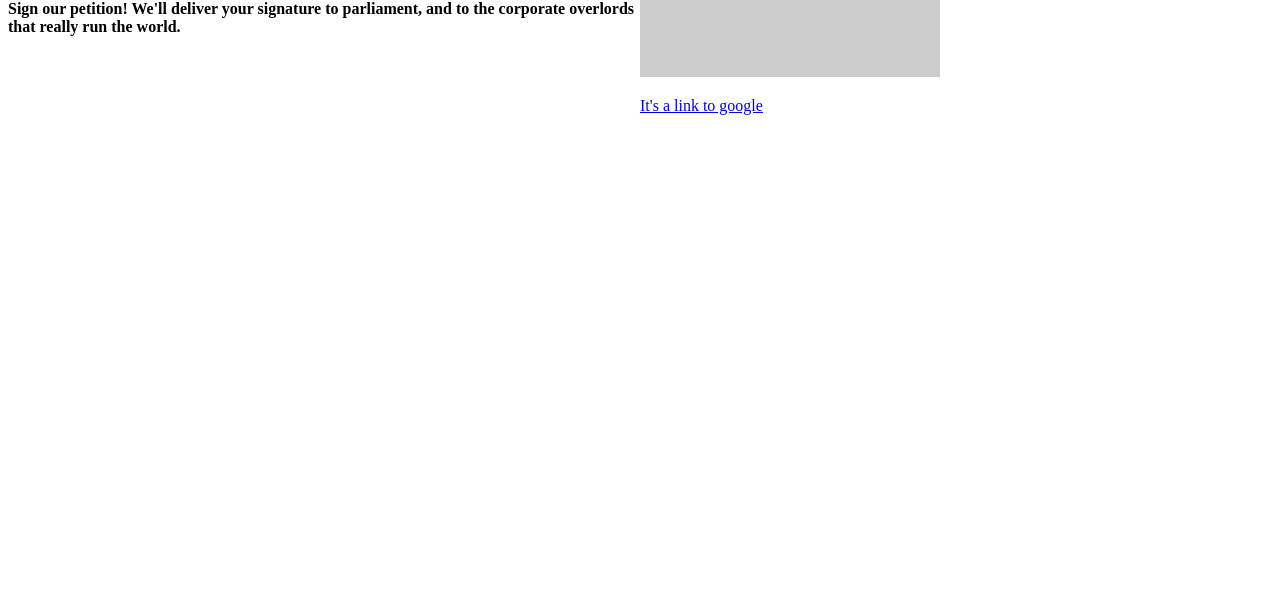
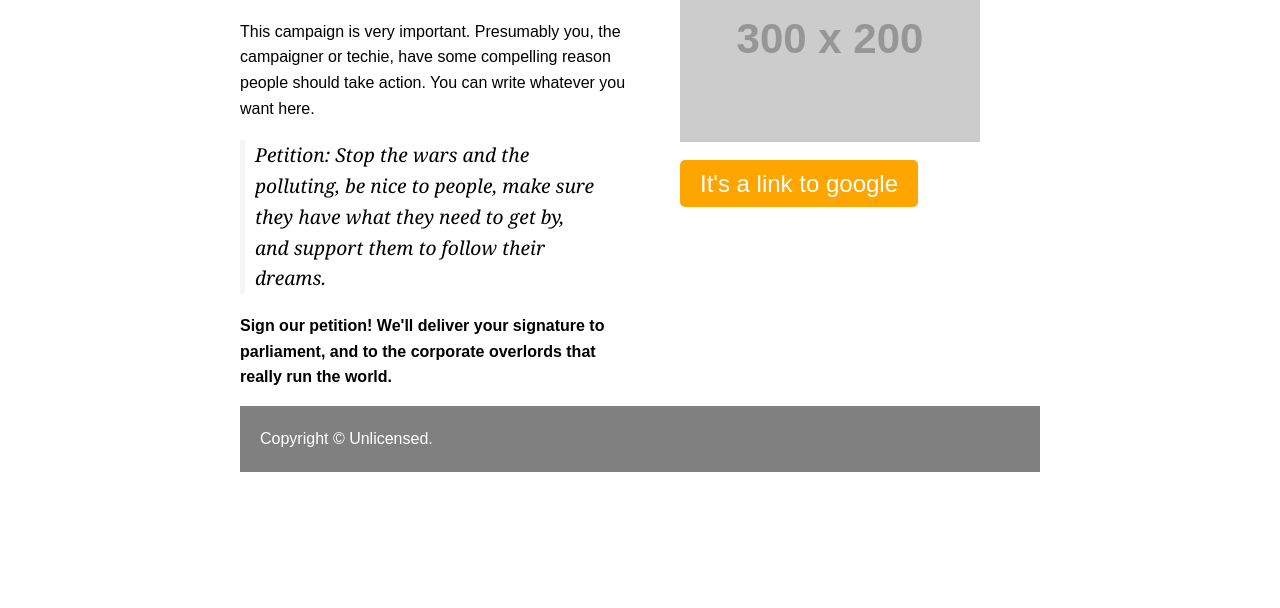
Before and after one commit to the-open/learn-to-code-examples, a plain HTML site: page index.html in a window 1280 px wide. Shown: the part 192-800 px from the top of the page. Drawn offline with Linux system fonts and the light colour scheme; placeholder pictures from the web are drawn by us.

Commit message:
Add css from lesson 2

```diff
--- a/index.html
+++ b/index.html
@@ -4,15 +4,70 @@
     <title>
       My Campaign To Save The World
     </title>
+
+    <style type="text/css">
+      body {
+        font-family: sans-serif;
+        line-height: 1.6;
+        max-width: 800px;
+        margin: auto;
+      }
+
+      .left-side {
+        width: 50%;
+        margin-right: 5%;
+        float: left;
+      }
+      .right-side {
+        width: 40%;
+        float: left;
+      }
+      blockquote {
+        border-left: 5px solid whitesmoke;
+        padding-left: 10px;
+        margin-left: 0;
+        font-style: italic;
+        font-family: 'Georgia', serif;
+        font-size: 1.2rem;
+      }
+
+      .button {
+        border-radius: 5px;
+        padding: 10px 20px;
+        font-size: 24px;
+        width: 300px;
+        background-color: orange;
+        text-decoration: none;
+        color: white;
+      }
+      .button:hover {
+        background-color: red;
+      }
+
+      header, footer {
+        color: white;
+        padding: 20px;
+        clear: both;
+      }
+      header {
+        background-color: darkcyan;
+      }
+      footer {
+        background-color: gray;
+      }
+
+    </style>
+
   </head>
   <body>
+    <header>My neato organisation</header>
 
-    <div style="width: 50%; float: left">
+    <div class="left-side">
       <h1>Stop destroying the planet</h1>
       <p>This campaign is very important. Presumably you, the campaigner or
       techie, have some compelling reason people should take action. You can
       write whatever you want here.</p>
-      <blockquote style="border-left: 5px solid whitesmoke; padding-left: 10px">
+      <blockquote>
         Petition: Stop the wars and the polluting, be nice to people, make
         sure they have what they need to get by, and support them to follow
         their dreams.
@@ -21,11 +76,13 @@
       and to the corporate overlords that really run the world.</strong></p>
     </div>
 
-    <div style="width: 50%; float: left">
+    <div class="right-side">
       <h4>Heading or call to action</h4>
-      <img src="https://placehold.it/300x200" alt="An intentionally blank image">
-      <p><a href="https://google.com">It's a link to google</a></p>
+      <img src="https://placehold.it/300x200" alt="An intentionaly blank image">
+      <p><a class="button" href="https://google.com">It's a link to google</a></p>
     </div>
+
+    <footer> Copyright &copy; Unlicensed.</footer>
 
   </body>
 </html>
```
